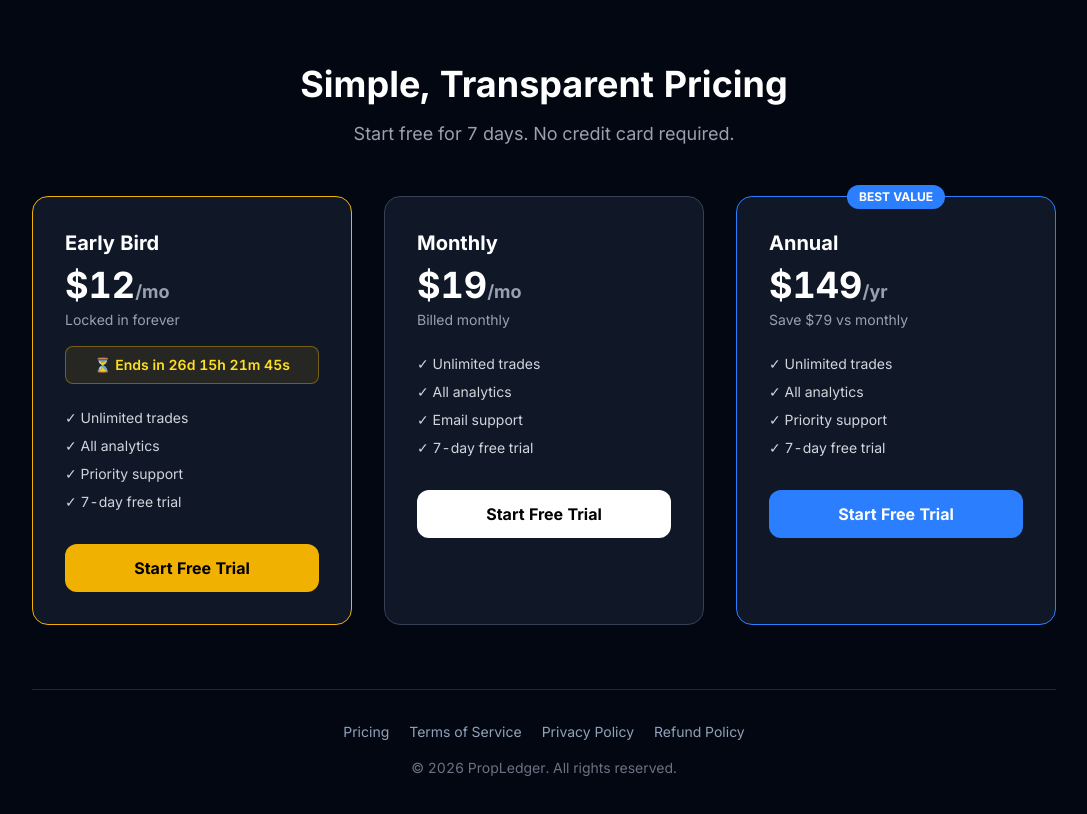
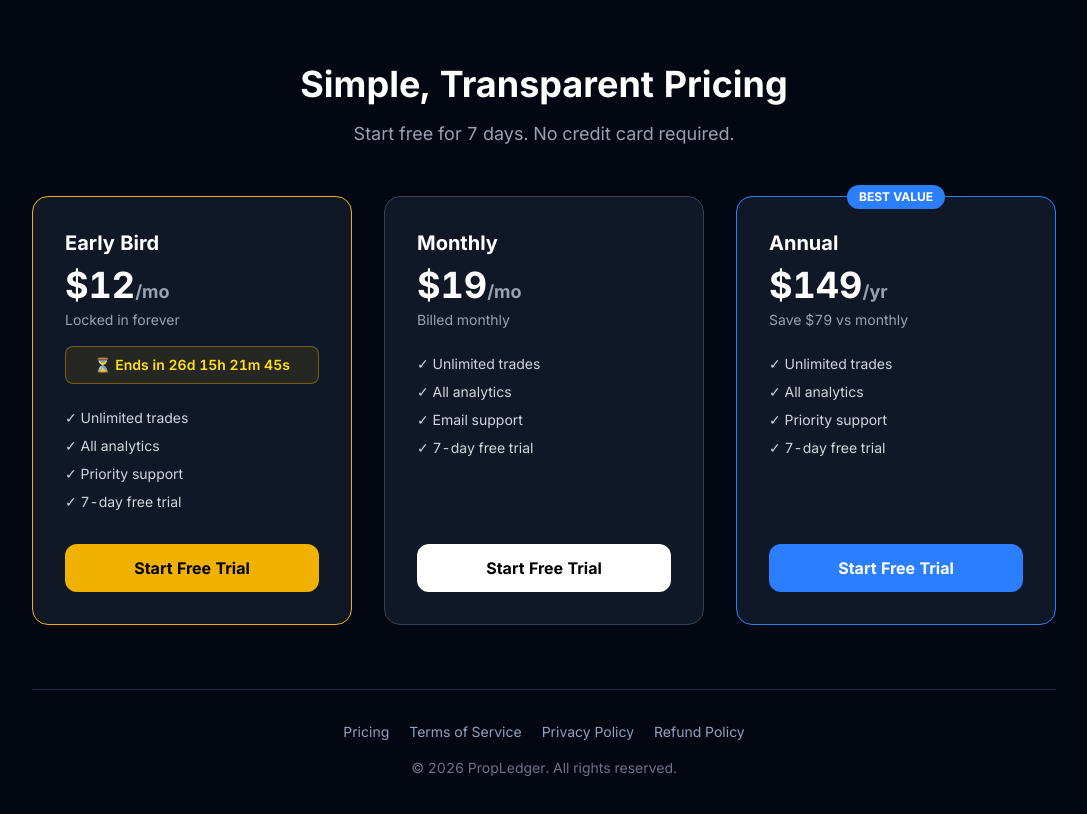
Before and after one commit to yarinx23-byte/PropLedger, a React (Vite) app: page /pricing in a window 1280 px wide. Shown: the top 814 px of the page, without its empty margins (96-1183 px from the left). Built offline with nearby package versions, Linux system fonts and the light colour scheme; no server answers.

Commit message:
Align pricing CTA buttons to the bottom of all cards

```diff
--- a/src/pages/Pricing.jsx
+++ b/src/pages/Pricing.jsx
@@ -68,7 +68,7 @@ export default function Pricing() {
         <div className="grid grid-cols-1 md:grid-cols-3 gap-8">
           {/* Early Bird */}
           {earlyBirdAvailable && (
-            <div className="relative border border-yellow-500 rounded-2xl p-8 bg-gray-900">
+            <div className="relative flex flex-col border border-yellow-500 rounded-2xl p-8 bg-gray-900">
               <h2 className="text-xl font-bold mb-2">Early Bird</h2>
               <div className="text-4xl font-bold mb-1">$12<span className="text-lg text-gray-400">/mo</span></div>
               <p className="text-gray-400 text-sm mb-4">Locked in forever</p>
@@ -86,7 +86,7 @@ export default function Pricing() {
               <button
                 onClick={() => handleCheckout(PRICES.earlyBird, 'earlyBird')}
                 disabled={loading === 'earlyBird'}
-                className="w-full bg-yellow-500 hover:bg-yellow-400 text-black font-bold py-3 rounded-xl transition"
+                className="w-full mt-auto bg-yellow-500 hover:bg-yellow-400 text-black font-bold py-3 rounded-xl transition"
               >
                 {loading === 'earlyBird' ? 'Loading...' : 'Start Free Trial'}
               </button>
@@ -94,7 +94,7 @@ export default function Pricing() {
           )}
 
           {/* Monthly */}
-          <div className="border border-gray-700 rounded-2xl p-8 bg-gray-900">
+          <div className="flex flex-col border border-gray-700 rounded-2xl p-8 bg-gray-900">
             <h2 className="text-xl font-bold mb-2">Monthly</h2>
             <div className="text-4xl font-bold mb-1">$19<span className="text-lg text-gray-400">/mo</span></div>
             <p className="text-gray-400 text-sm mb-6">Billed monthly</p>
@@ -107,14 +107,14 @@ export default function Pricing() {
             <button
               onClick={() => handleCheckout(PRICES.monthly, 'monthly')}
               disabled={loading === 'monthly'}
-              className="w-full bg-white hover:bg-gray-200 text-black font-bold py-3 rounded-xl transition"
+              className="w-full mt-auto bg-white hover:bg-gray-200 text-black font-bold py-3 rounded-xl transition"
             >
               {loading === 'monthly' ? 'Loading...' : 'Start Free Trial'}
             </button>
           </div>
 
           {/* Annual */}
-          <div className="relative border border-blue-500 rounded-2xl p-8 bg-gray-900">
+          <div className="relative flex flex-col border border-blue-500 rounded-2xl p-8 bg-gray-900">
             <div className="absolute -top-3 left-1/2 -translate-x-1/2 bg-blue-500 text-white text-xs font-bold px-3 py-1 rounded-full">
               BEST VALUE
             </div>
@@ -130,7 +130,7 @@ export default function Pricing() {
             <button
               onClick={() => handleCheckout(PRICES.annual, 'annual')}
               disabled={loading === 'annual'}
-              className="w-full bg-blue-500 hover:bg-blue-400 text-white font-bold py-3 rounded-xl transition"
+              className="w-full mt-auto bg-blue-500 hover:bg-blue-400 text-white font-bold py-3 rounded-xl transition"
             >
               {loading === 'annual' ? 'Loading...' : 'Start Free Trial'}
             </button>
```
